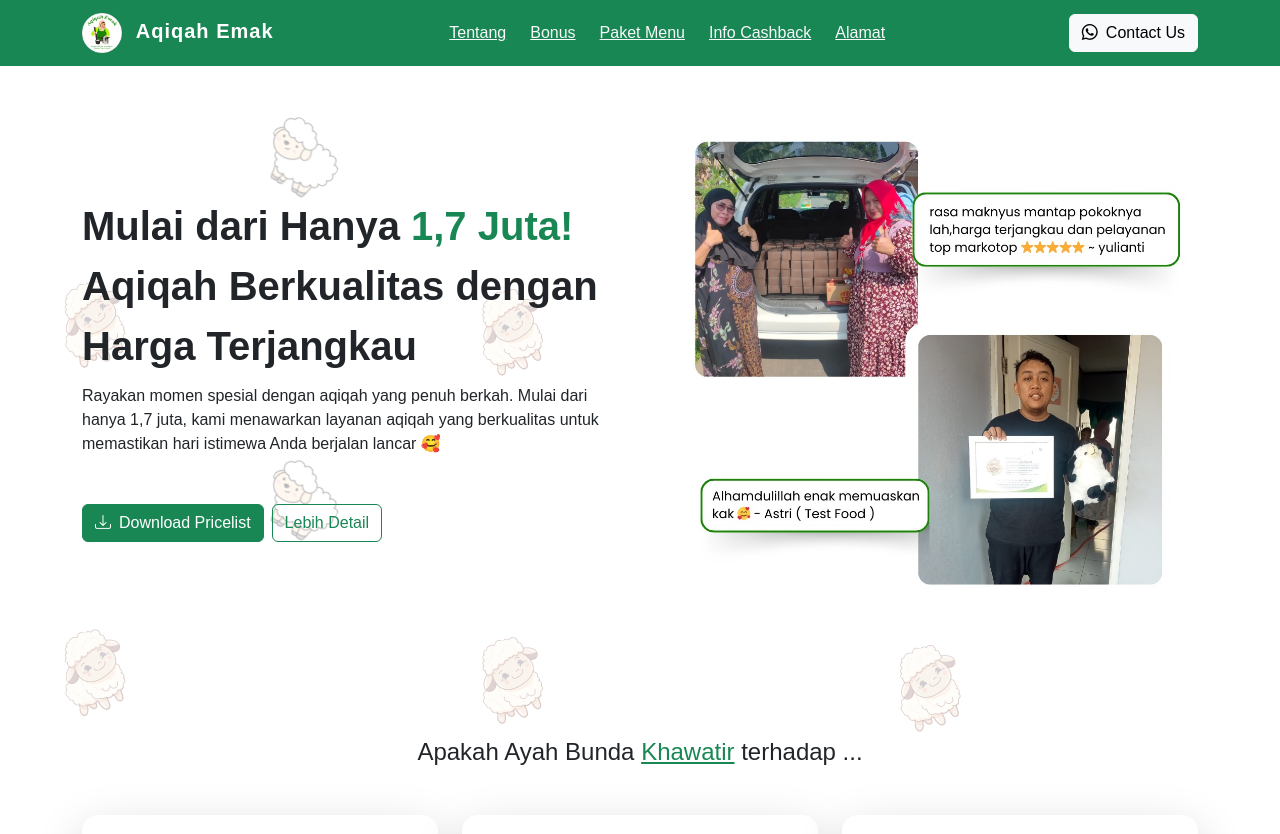
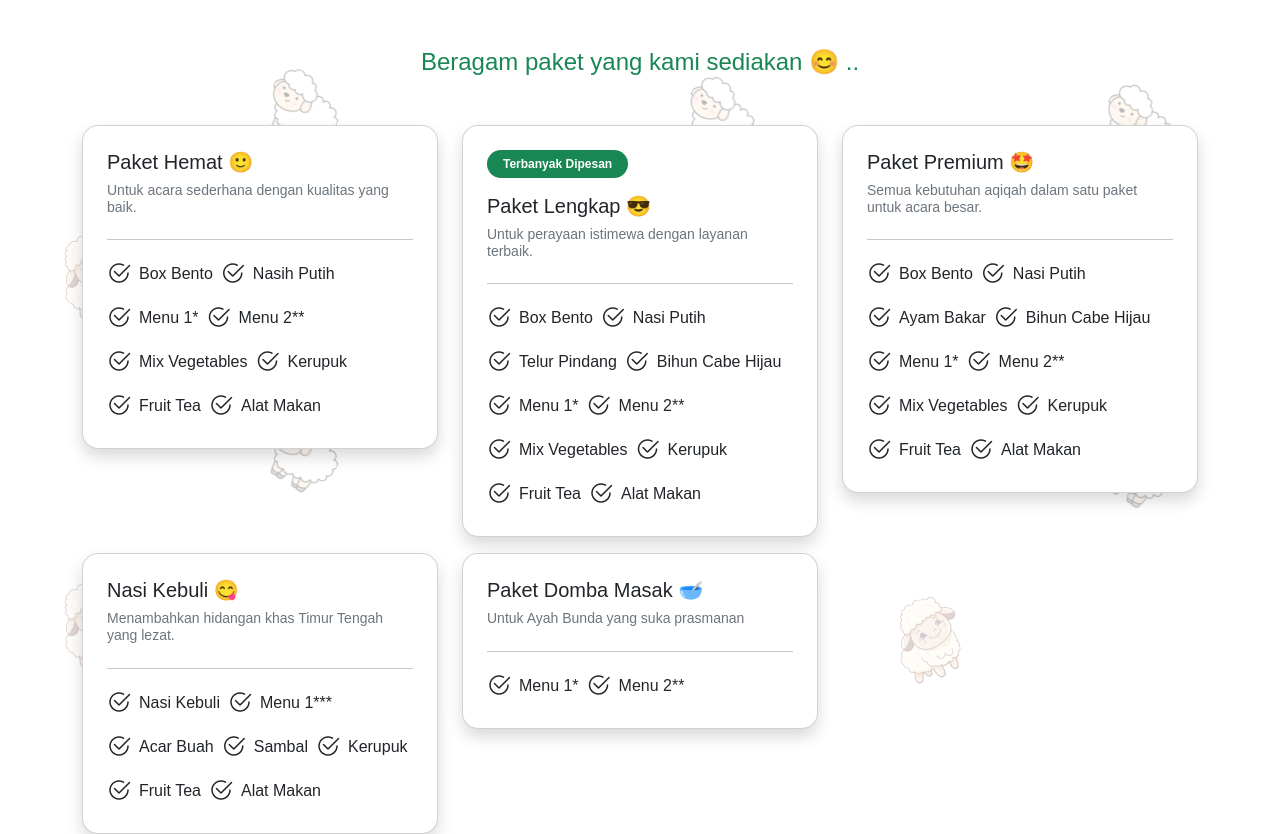
Before and after one commit to ZanGunawan/aqiqah-emak-lp, a Nuxt app: page /landingpage in a window 1280 px wide. Shown: the top 834 px of the page. Built offline with nearby package versions, Linux system fonts and the light colour scheme.

Commit message:
perbaikan paket

```diff
--- a/components/variansatu/V1menu.vue
+++ b/components/variansatu/V1menu.vue
@@ -23,7 +23,8 @@
             </div>
             <span>
                 <h6>*Menu 1 : Krengseng, Blackpaper, Teriyaki, Semur, Rendang</h6>
-                <h6>*Menu 2 : Tongseng, Sup, Gulai</h6>
+                <h6>**Menu 2 : Tongseng, Sup, Gulai</h6>
+                <h6>***Menu 1 : Domba Goreng Rempah, Krengseng, Domba Panggang</h6>
             </span>
         </div>
     </section>
@@ -39,7 +40,7 @@ export default {
                     customer: 'Untuk acara sederhana dengan kualitas yang baik.',
                     image: '/images/paket.jpeg',
                     benefits: [
-                        'Box Bento', 'Nasih Putih', 'Menu 1', 'Menu 2', 'Mix Vegetables', 'Kerupuk', 'Fruit Tea', 'Alat Makan'
+                        'Box Bento', 'Nasih Putih', 'Menu 1*', 'Menu 2**', 'Mix Vegetables', 'Kerupuk', 'Fruit Tea', 'Alat Makan'
                     ]
                 },
                 {
@@ -47,7 +48,7 @@ export default {
                     customer: 'Untuk perayaan istimewa dengan layanan terbaik.',
                     image: '/images/paket.jpeg',
                     benefits: [
-                        'Box Bento', 'Nasi Putih', 'Telur Pindang', 'Bihun Cabe Hijau', 'Menu 1', 'Menu 2', 'Mix Vegetables', 'Kerupuk', 'Fruit Tea', 'Alat Makan'
+                        'Box Bento', 'Nasi Putih', 'Telur Pindang', 'Bihun Cabe Hijau', 'Menu 1*', 'Menu 2**', 'Mix Vegetables', 'Kerupuk', 'Fruit Tea', 'Alat Makan'
                     ]
                 },
                 {
@@ -55,7 +56,7 @@ export default {
                     customer: 'Semua kebutuhan aqiqah dalam satu paket untuk acara besar.',
                     image: '/images/paket.jpeg',
                     benefits: [
-                        'Box Bento', 'Nasi Putih', 'Ayam Bakar', 'Bihun Cabe Hijau', 'Menu 1', 'Menu 2', 'Mix Vegetables', 'Kerupuk', 'Fruit Tea', 'Alat Makan'
+                        'Box Bento', 'Nasi Putih', 'Ayam Bakar', 'Bihun Cabe Hijau', 'Menu 1*', 'Menu 2**', 'Mix Vegetables', 'Kerupuk', 'Fruit Tea', 'Alat Makan'
                     ]
                 },
                 {
@@ -63,7 +64,15 @@ export default {
                     customer: 'Menambahkan hidangan khas Timur Tengah yang lezat.',
                     image: '/images/paket.jpeg',
                     benefits: [
-                        'Nasi Kebuli', 'Menu 1', 'Menu 2', 'Acar Buah', 'Sambal', 'Kerupuk', 'Fruit Tea', 'Alat Makan'
+                        'Nasi Kebuli', 'Menu 1***', 'Acar Buah', 'Sambal', 'Kerupuk', 'Fruit Tea', 'Alat Makan'
+                    ]
+                },
+                {
+                    headline: 'Paket Domba Masak 🥣',
+                    customer: 'Untuk Ayah Bunda yang suka prasmanan',
+                    image: '/images/paket.jpeg',
+                    benefits: [
+                        'Menu 1*', 'Menu 2**'
                     ]
                 },
             ]
--- a/pages/landingpage.vue
+++ b/pages/landingpage.vue
@@ -1,11 +1,11 @@
 <template>
     <main>
-        <V1navbar />
+        <!-- <V1navbar />
         <V1header />
         <V1problem />
         <V1intro />
         <V1benefit />
-        <V1bonus />
+        <V1bonus /> -->
         <V1menu />
         <!-- <V1price /> -->
         <V1cta />
```
